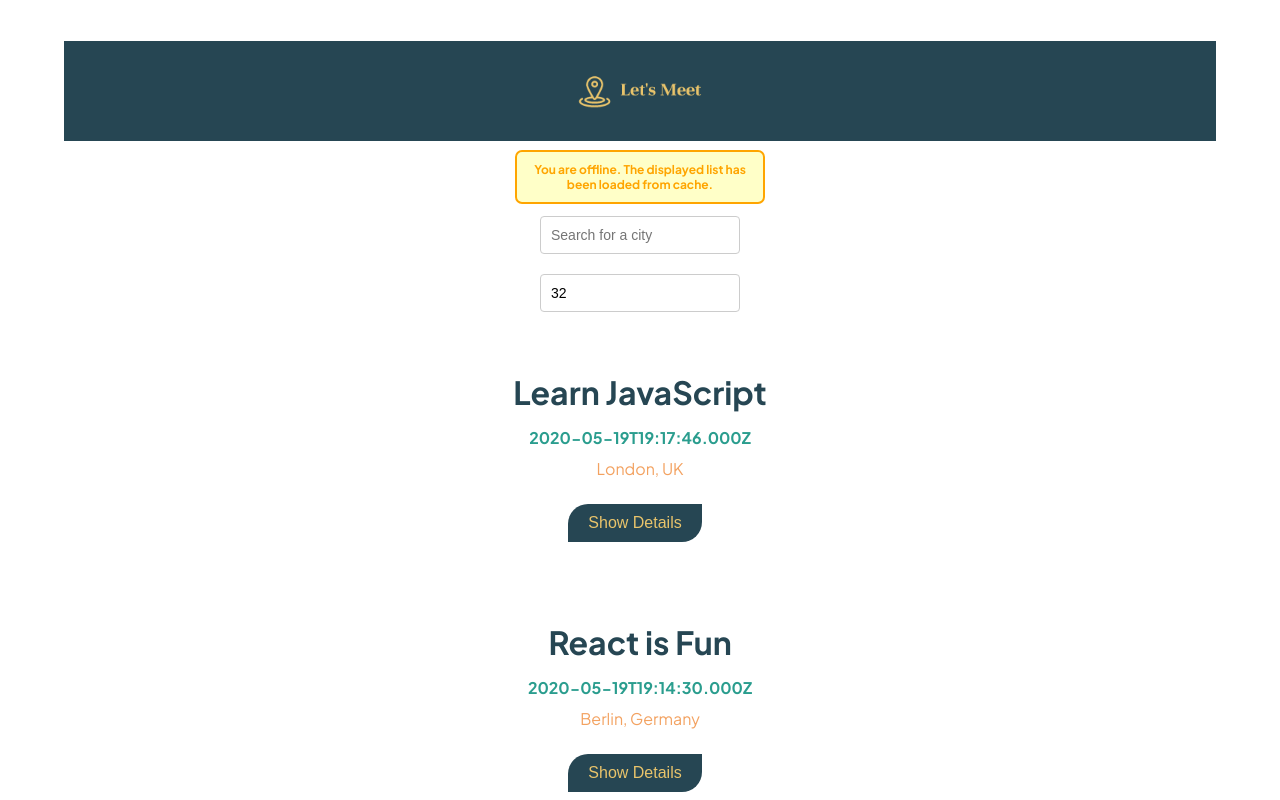
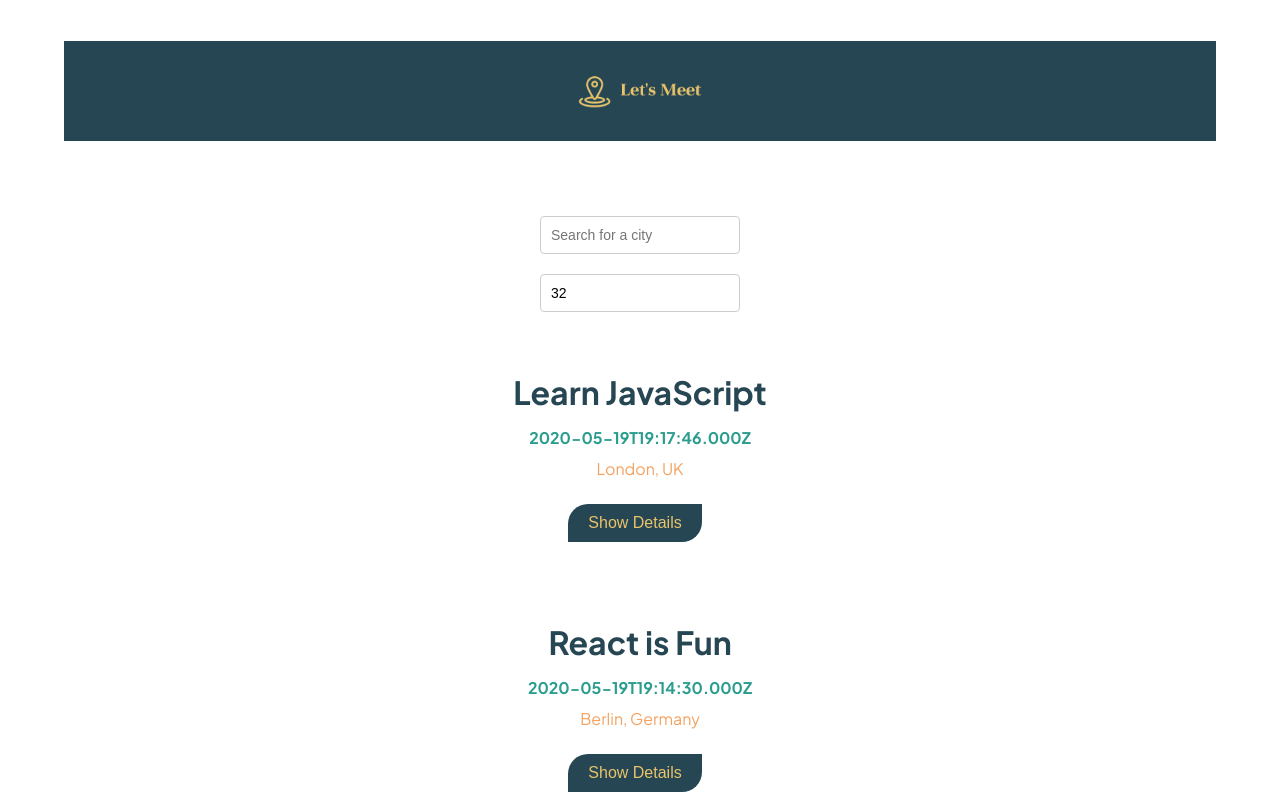
Before and after one commit to SoyaKiss/SoyaKiss_Meet-App, a React (Create React App) app: page / in a window 1280 px wide. Shown: the top 800 px of the page. Built offline with nearby package versions, Linux system fonts and the light colour scheme; what atatus-spa would draw is missing.

Commit message:
offline alert modification

```diff
--- a/src/App.js
+++ b/src/App.js
@@ -23,7 +23,11 @@ const App = () => {
   const [warningAlert, setWarningAlert] = useState("");
 
   useEffect(() => {
-    if (navigator.online) {
+    const onlineStatus =
+      typeof navigator.onLine === "boolean" ? navigator.onLine : true;
+    console.log("Navigator online status:", onlineStatus);
+
+    if (onlineStatus) {
       setWarningAlert("");
     } else {
       setWarningAlert(
```
Also changed, not shown: 8 other files (tests, documents, lock files or other folders).
